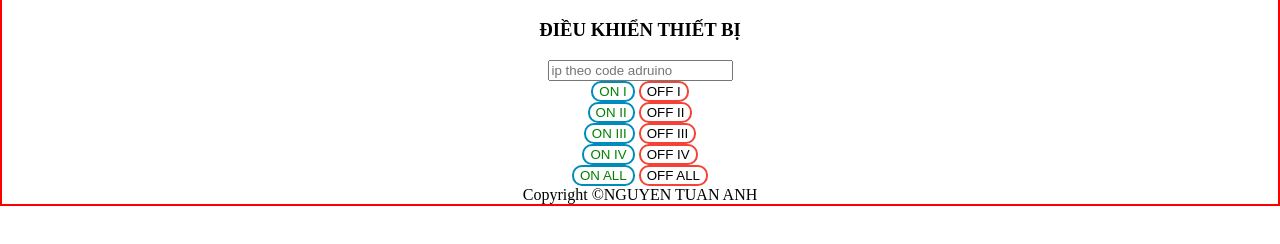
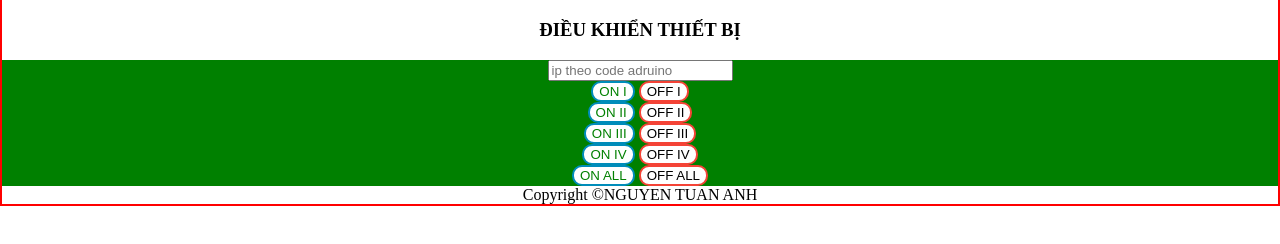
Before and after one commit to tuananh250696/tttnnn, a website: page webapp/home.html in a window 1280 px wide. Shown: the part 462-706 px from the top of the page. Drawn offline with Linux system fonts and the light colour scheme.

Commit message:
Update home.html

```diff
--- a/webapp/home.html
+++ b/webapp/home.html
@@ -59,6 +59,7 @@
 
 
 			<h3 class="home-heading">ĐIỀU KHIỂN THIẾT BỊ</h3>
+		                   <div id="header">
 				          <input type="text" id="ip" class="ip" placeholder="ip theo code adruino"></input><br>
 					<button class="button button2" ng-click="upt5()">ON I</button>
 					<button class="button button3" ng-click="upt51()">OFF I</button>
```
